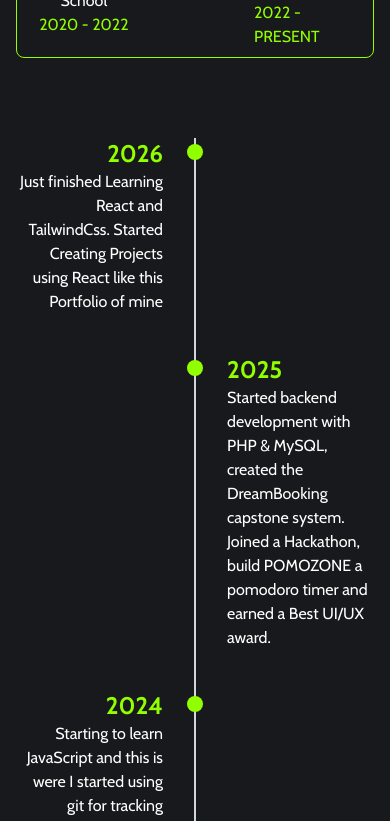
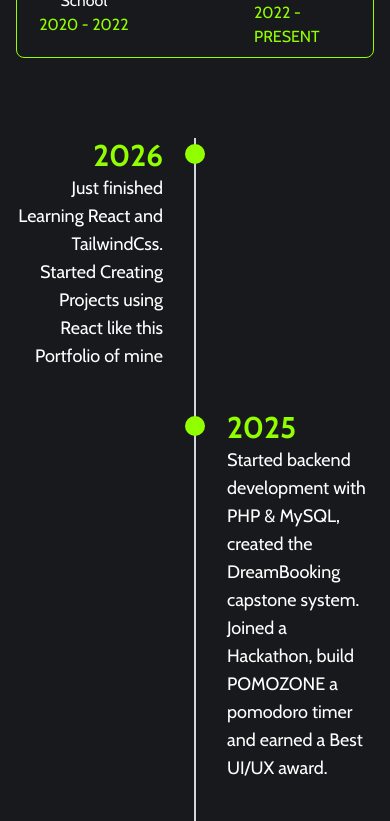
Before and after one commit to Frehitzz/my-portfolio, a React (Vite) app: page / in a window 390 px wide. Shown: the part 1440-2261 px from the top of the page. Built offline with nearby package versions, Linux system fonts and the light colour scheme.

Commit message:
feat: vertical timeline responsiveness for tablet

```diff
--- a/src/components/Timeline.jsx
+++ b/src/components/Timeline.jsx
@@ -50,26 +50,26 @@ function Timeline() {
               <div className={`w-1/2 ${isLeft ? "pr-8 text-right" : ""}`}>
                 {isLeft && ( // for displaying true isLeft
                   <>
-                    <h1 className="text-2xl font-bold text-[#91ff00]">
+                    <h1 className="text-3xl font-bold text-[#91ff00]">
                       {item.year}
                     </h1>
-                    <p className="text-white">{item.description}</p>
+                    <p className="text-white text-lg">{item.description}</p>
                   </>
                 )}
               </div>
 
               {/* Center dot */}
-              <span className="absolute left-1/2 -translate-x-1/2 top-1.5 w-4 h-4 bg-[#91ff00] rounded-full z-10"></span>
+              <span className="absolute left-1/2 -translate-x-1/2 top-1.5 w-5 h-5 bg-[#91ff00] rounded-full z-10"></span>
 
               {/* Right side content */}
               {/* ${!isLeft} getting the false which means it have the odd numbers */}
               <div className={`w-1/2 ${!isLeft ? "pl-8 text-left" : ""}`}>
                 {!isLeft && ( // for displaying false isLeft
                   <>
-                    <h1 className="text-2xl font-bold text-[#91ff00]">
+                    <h1 className="text-3xl font-bold text-[#91ff00]">
                       {item.year}
                     </h1>
-                    <p className="text-white">{item.description}</p>
+                    <p className="text-white text-lg">{item.description}</p>
                   </>
                 )}
               </div>
```
